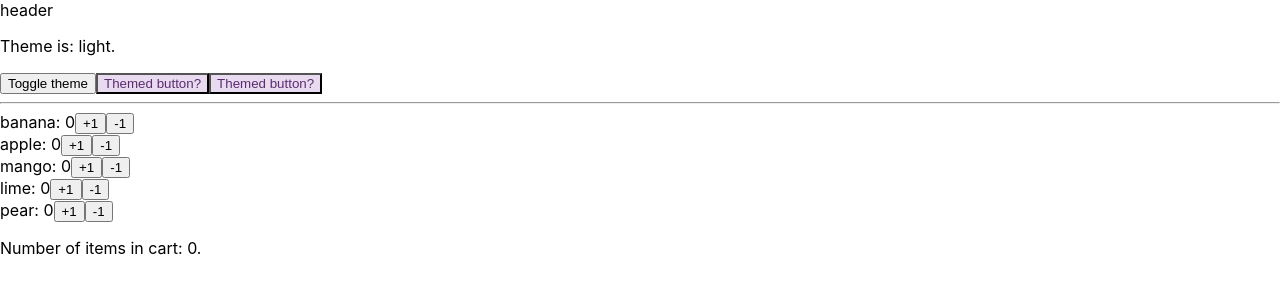
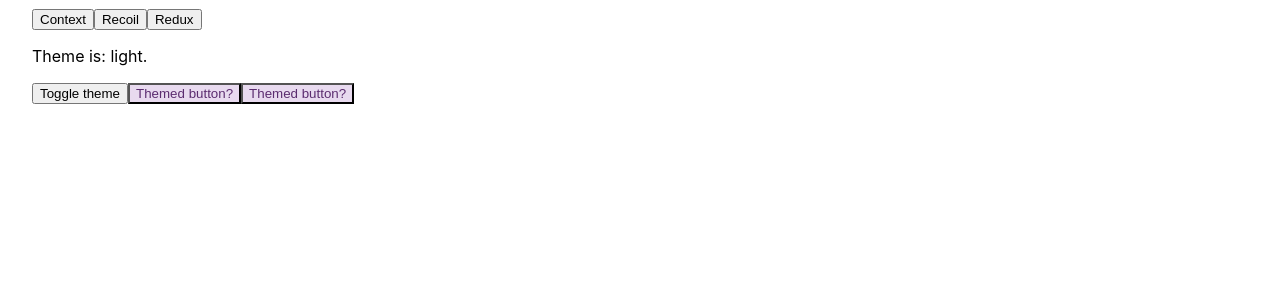
Before and after one commit to david-zocom/18-state-management, a React (Create React App) app: page / in a window 1280 px wide. Shown: the top 300 px of the page. Built offline with nearby package versions, Linux system fonts and the light colour scheme.

Commit message:
Preparation for Redux

```diff
--- a/src/App.css
+++ b/src/App.css
@@ -11,3 +11,13 @@
 	color: var(--light-bg);
 	background-color: var(--light-fg);
 }
+
+.cart-item {
+	display: flex;
+	flex-direction: row;
+	width: 15em;
+	border-bottom: 1px solid lightgray;
+	padding: 0.2em 0.4em;
+}
+.cart-item > span { flex: 2; }
+.cart-item > * { flex: 1; }
--- a/src/App.tsx
+++ b/src/App.tsx
@@ -9,6 +9,7 @@ import './App.css';
 function App() {
     const [theme, setTheme] = useState('light')
     const [cartCount/*, setCartCount*/] = useRecoilState(cartAtom)
+    const [view, setView] = useState('context')
 
     // För att ändra context finns 2 alternativ:
     // 1. skicka "toggleTheme" med props
@@ -23,17 +24,23 @@ function App() {
         <ThemeContext.Provider value={theme}>
         <div className="App">
         <header className="App-header">
-            header
+            <button onClick={() => setView('context')}> Context </button>
+            <button onClick={() => setView('recoil')}> Recoil </button>
+            <button onClick={() => setView('redux')}> Redux </button>
         </header>
         <main>
+        {view === 'context' ? (
+            <>
             <p> Theme is: {theme}. </p>
             <button onClick={toggleTheme}> Toggle theme </button>
 
             <ThemedButton />
             <ThemedButton />
+            </>
+        ) : null}
 
-            <hr/>
-
+        {view === 'recoil' ? (
+            <>
             <CartItem name={'banana'} />
             <CartItem name={'apple'} />
             <CartItem name={'mango'} />
@@ -42,6 +49,15 @@ function App() {
             <p>
                 Number of items in cart: {cartCount}.
             </p>
+            </>
+        ) : null}
+
+        {view === 'redux' ? (
+            <>
+            TODO
+            </>
+        ) : null}
+
         </main>
         </div>
         </ThemeContext.Provider>
--- a/src/components/CartItem.tsx
+++ b/src/components/CartItem.tsx
@@ -20,7 +20,7 @@ const CartItem = ({ name }: Props) => {
 	}
 
 	return (
-		<div>
+		<div className="cart-item">
 			<span>{name}: {count}</span>
 			<button onClick={increase}> +1 </button>
 			<button onClick={decrease}> -1 </button>
--- a/src/index.css
+++ b/src/index.css
@@ -1,5 +1,6 @@
 body {
   margin: 0;
+  padding: 0.5em 2em;
   font-family: -apple-system, BlinkMacSystemFont, 'Segoe UI', 'Roboto', 'Oxygen',
     'Ubuntu', 'Cantarell', 'Fira Sans', 'Droid Sans', 'Helvetica Neue',
     sans-serif;
```
